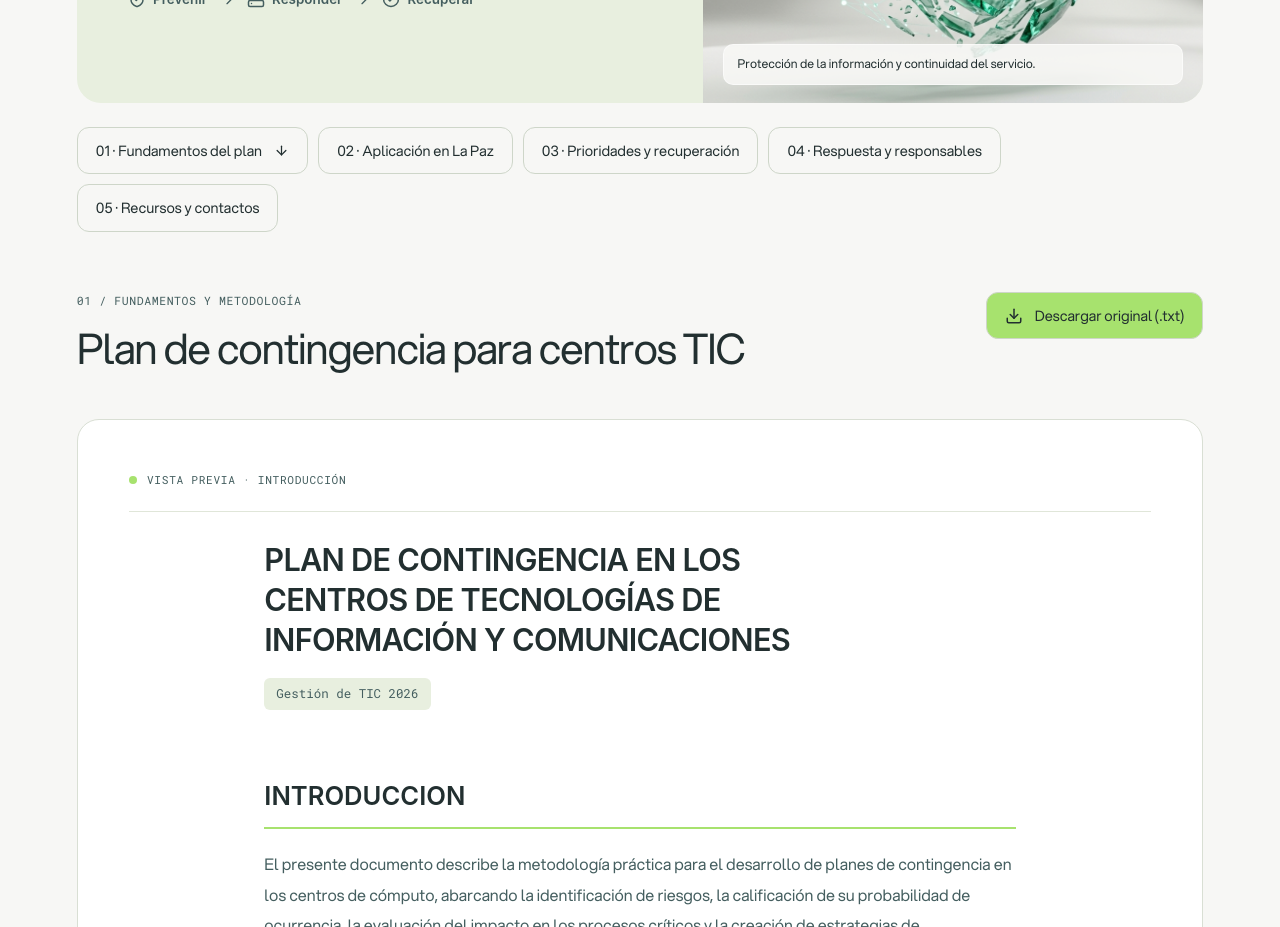
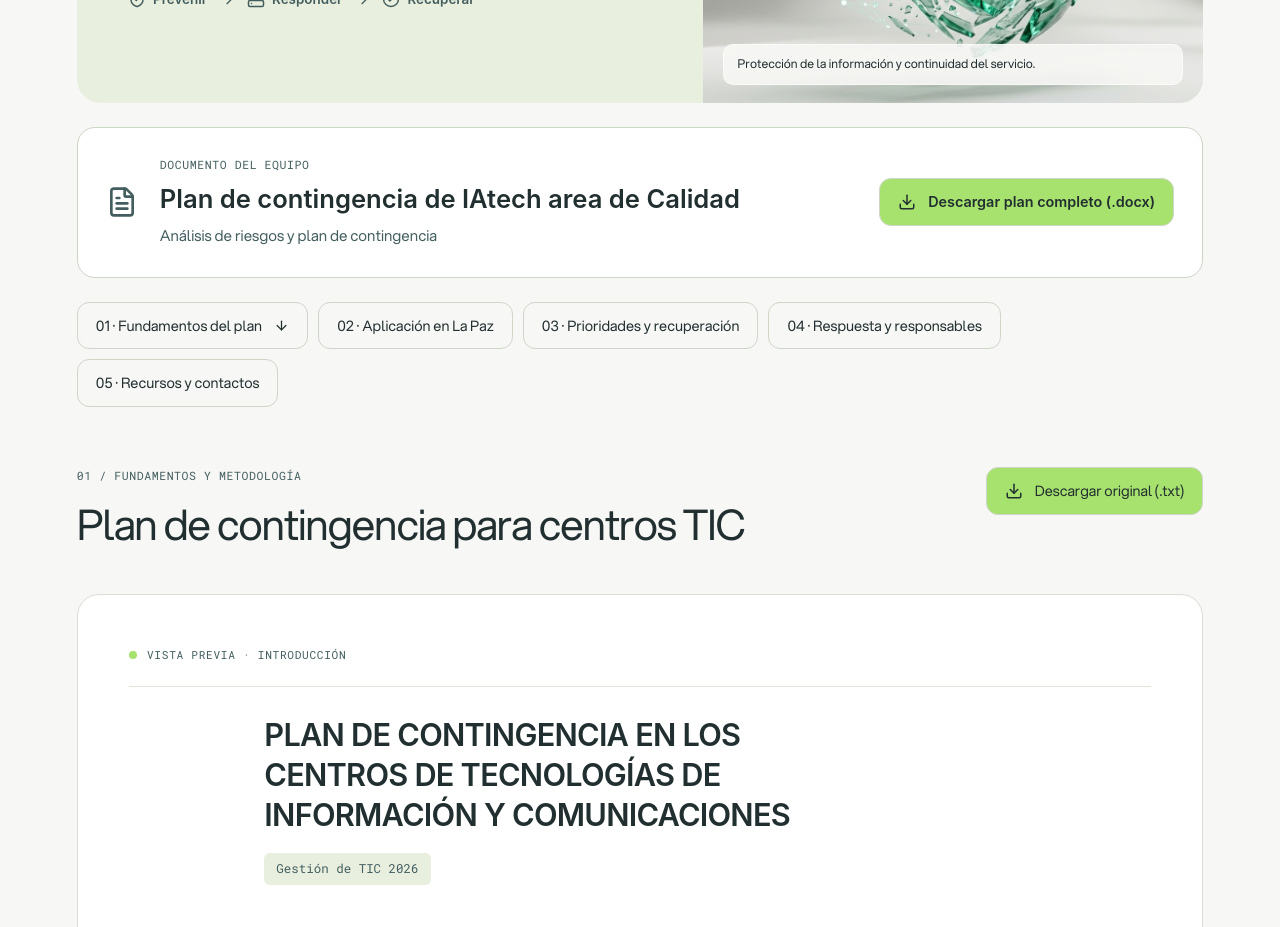
Before and after one commit to chriscc27/dinastia_arias, a React (Vite) app: page /plan-contingencia in a window 1280 px wide. Shown: the part 880-1807 px from the top of the page. Built offline with nearby package versions, Linux system fonts and the light colour scheme; a web font is replaced by a local one.

Commit message:
añadido plan de contingencia para descargar en fomrato word

```diff
--- a/src/pages/PlanContingenciaPage.jsx
+++ b/src/pages/PlanContingenciaPage.jsx
@@ -1,10 +1,11 @@
 import { Fragment, useRef, useState } from 'react';
 import { Link } from 'react-router-dom';
-import { ArrowDown, ArrowRight, CheckCircle2, ChevronDown, Cloud, Database, Download, HardDrive, LockKeyhole, MapPin, Network, Server, ShieldCheck, Zap } from 'lucide-react';
+import { ArrowDown, ArrowRight, CheckCircle2, ChevronDown, Cloud, Database, Download, FileText, HardDrive, LockKeyhole, MapPin, Network, Server, ShieldCheck, Zap } from 'lucide-react';
 import TopicPage from '../components/TopicPage';
 import RecoveryPlaybook from '../components/RecoveryPlaybook';
 import originalDocument from '../data/plan-contingencia-original.txt?raw';
 import originalDocumentUrl from '../data/plan-contingencia-original.txt?url';
+import fullContingencyPlanUrl from '../docs/PLAN CONTINGENCIAS IAtech V3.docx?url';
 import { contingencyRoles, contingencySources, localScenarios, recoveryExamples, responseSteps } from '../data/planContingencia';
 import { parseContingencyDocument } from '../lib/contingencyDocument';
 import '../styles/contingencia.css';
@@ -55,6 +56,11 @@ export default function PlanContingenciaPage() {
         <div className="pc-overview">
           <div className="pc-overview-copy"><span className="pc-eyebrow">CONTINUIDAD OPERATIVA · LA PAZ</span><h2>Preparados para seguir adelante.</h2><p>Proteger a las personas. Mantener los servicios esenciales. Recuperar la información y volver a operar con confianza.</p><div className="pc-overview-phases"><span><ShieldCheck size={18} aria-hidden="true" />Prevenir</span><ArrowRight size={16} aria-hidden="true" /><span><Server size={18} aria-hidden="true" />Responder</span><ArrowRight size={16} aria-hidden="true" /><span><CheckCircle2 size={18} aria-hidden="true" />Recuperar</span></div></div>
           <figure className="pc-overview-art"><img src={`${import.meta.env.BASE_URL}assets/verticals/seguridad.jpg`} alt="Escudo de vidrio verde que representa la protección de la información." width="1024" height="1024" decoding="async" /><figcaption>Protección de la información y continuidad del servicio.</figcaption></figure>
+        </div>
+        <div className="pc-plan-download">
+          <FileText className="pc-plan-download-icon" size={32} aria-hidden="true" />
+          <div><span className="pc-eyebrow">DOCUMENTO DEL EQUIPO </span><h2>Plan de contingencia de IAtech area de Calidad</h2><p>Análisis de riesgos y plan de contingencia</p></div>
+          <a className="pc-button" href={fullContingencyPlanUrl} download="PLAN CONTINGENCIAS IAtech V3.docx"><Download size={18} aria-hidden="true" />Descargar plan completo (.docx)</a>
         </div>
         <nav className="pc-index" aria-label="Contenido del plan de contingencia">
           <Link to="#documento-original">01 · Fundamentos del plan <ArrowDown size={15} aria-hidden="true" /></Link>
--- a/src/styles/contingencia.css
+++ b/src/styles/contingencia.css
@@ -87,6 +87,14 @@
 .pc-overview-art { position: relative; min-width: 0; margin: 0; background: #d4ddd0; }
 .pc-overview-art img { width: 100%; height: 100%; max-height: 450px; object-fit: cover; display: block; }
 .pc-overview-art figcaption { position: absolute; bottom: 18px; left: 20px; right: 20px; padding: 10px 14px; border: 1px solid rgba(255, 255, 255, .5); border-radius: 10px; color: var(--color-charcoal); background: rgba(247, 247, 245, .88); font-size: .76rem; line-height: 1.5; }
+.pc-plan-download { display: flex; align-items: center; flex-wrap: wrap; gap: 22px; padding: 28px; margin-top: 24px; border: 1px solid #ccd6c4; border-radius: 18px; background: white; }
+.pc-plan-download-icon { flex-shrink: 0; color: var(--color-slate); }
+.pc-plan-download > div { flex: 1 1 280px; min-width: 0; }
+.pc-plan-download .pc-eyebrow { margin-bottom: 8px; }
+.pc-plan-download h2 { margin: 0 0 8px; font-size: clamp(1.25rem, 2vw, 1.65rem); font-weight: 600; line-height: 1.3; }
+.pc-plan-download p { font-size: .94rem; line-height: 1.7; color: var(--color-slate); }
+.pc-plan-download .pc-button { background: var(--color-lime); font-weight: 600; text-align: center; }
+.pc-plan-download .pc-button:hover { background: var(--color-mint); }
 .pc-recovery-feature { display: grid; grid-template-columns: 1fr 1.2fr; margin: 32px 0; background: var(--color-charcoal); border-radius: 22px; overflow: hidden; }
 .pc-recovery-feature figure { min-width: 0; margin: 0; }
 .pc-recovery-feature img { width: 100%; height: 100%; min-height: 390px; max-height: 490px; object-fit: cover; display: block; }
@@ -155,6 +163,9 @@
   .pc-document-toggle { width: 100%; }
   .pc-document-header .pc-button { width: 100%; }
   .pc-overview, .pc-recovery-feature, .pc-guide-columns { grid-template-columns: minmax(0, 1fr); }
+  .pc-plan-download { padding: 22px; gap: 16px; }
+  .pc-plan-download > div { flex-basis: calc(100% - 50px); }
+  .pc-plan-download .pc-button { width: 100%; }
   .pc-overview-art img { max-height: 310px; object-position: center 40%; }
   .pc-overview-phases { gap: 8px; }
   .pc-overview-phases > svg { width: 12px; }
```
Also changed, not shown: 1 other file (tests, documents, lock files or other folders).
